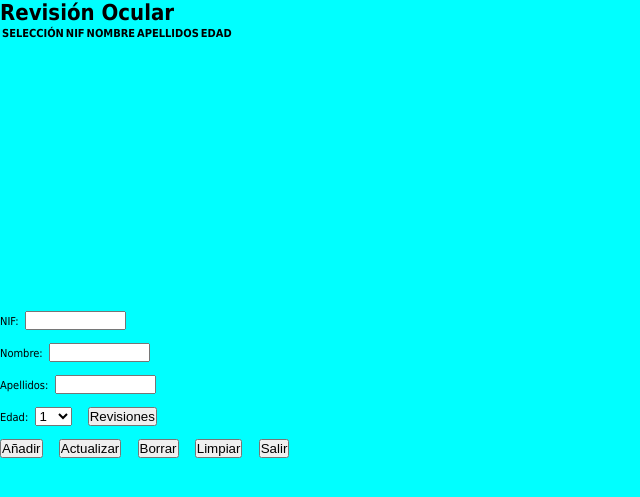
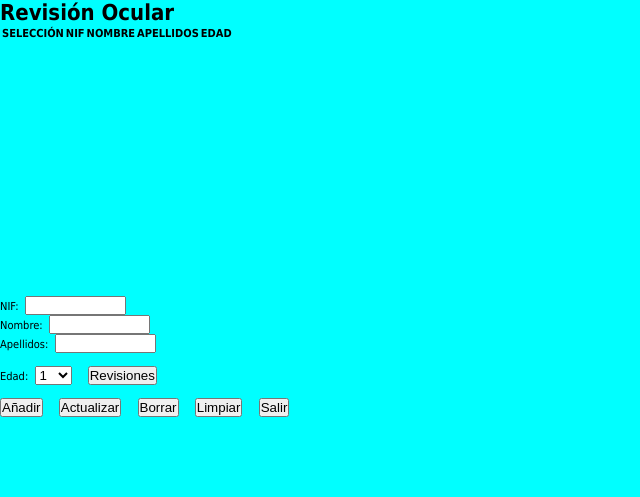
Before and after one commit to lintenn/RevisionOcularGI, a Django app: page / in a window 1280 px wide. Shown: the top 497 px of the page, without its empty margins (0-640 px from the left). Run offline with Django 4.2, Linux system fonts and the light colour scheme; data that the repository does not hold is empty.

Commit message:
Css arreglos

```diff
--- a/RevisionOcular/RevisionOcularApp/templates/RevisionOcularApp/home.html
+++ b/RevisionOcular/RevisionOcularApp/templates/RevisionOcularApp/home.html
@@ -10,7 +10,7 @@
 
 <h1>Revisi&oacute;n Ocular</h1>
 
-<div style="height:260px; overflow-y:auto;">
+<div style="height:245px; overflow-y:auto;">
 
     <table class="tabla" style="border-color: black;">
         <tbody>
@@ -42,17 +42,16 @@
 </div>
 
 <br> <br>
-<form method="POST"> {% csrf_token %}
+
+<form method="POST" class="form"> {% csrf_token %}
 <label class="tnif">NIF:&nbsp;
     <input type="text" id="nif" name="nif" size="10">
 </label>
-
-<br> <br>
+<br>
 <label for="nombre">Nombre:&nbsp;
     <input type="text" id="nombre" name="nombre" size="10">
 </label>
-
-<br> <br>
+<br>
 <label for="apellidos">Apellidos:&nbsp;
     <input type="text" id="apellidos" name="apellidos" size="10">
 </label>
@@ -70,17 +69,20 @@
 
 <br> <br>
 
+<section class=botones>
 <div title="form">
-    <input type="submit" name="bAdd" class="bAdd" value="Añadir">
+    <input type="submit" name="bAdd" class="animatedButtom" value="Añadir">
     <label>&ensp;&ensp;</label>
-    <input type="submit" name="bUpd" class="bUpd" value="Actualizar">
+    <input type="submit" name="bUpd" class="animatedButtom" value="Actualizar">
     <label>&ensp;&ensp;</label>
-    <input type="submit" name="bDel" class="bDel" value="Borrar">
+    <input type="submit" name="bDel" class="animatedButtom" value="Borrar">
     <label>&ensp;&ensp;</label>
-    <a href="."><button class="bCln">Limpiar</button></a>
+    <a href="."><button class="animatedButtom">Limpiar</button></a>
     <label>&ensp;&ensp;</label>
-    <a href="."><button class="bExit">Salir</button></a>
+    <a href="."><button class="animatedButtom">Salir</button></a>
 </div>
+</section>
+
 </form>
 
 </body>
```
Also changed, not shown: RevisionOcular/RevisionOcularApp/static/css/RevisionApp.css (+28 -7 lines), RevisionOcular/RevisionOcularApp/templates/RevisionOcularApp/clientselect.html (+9 -6 lines).
